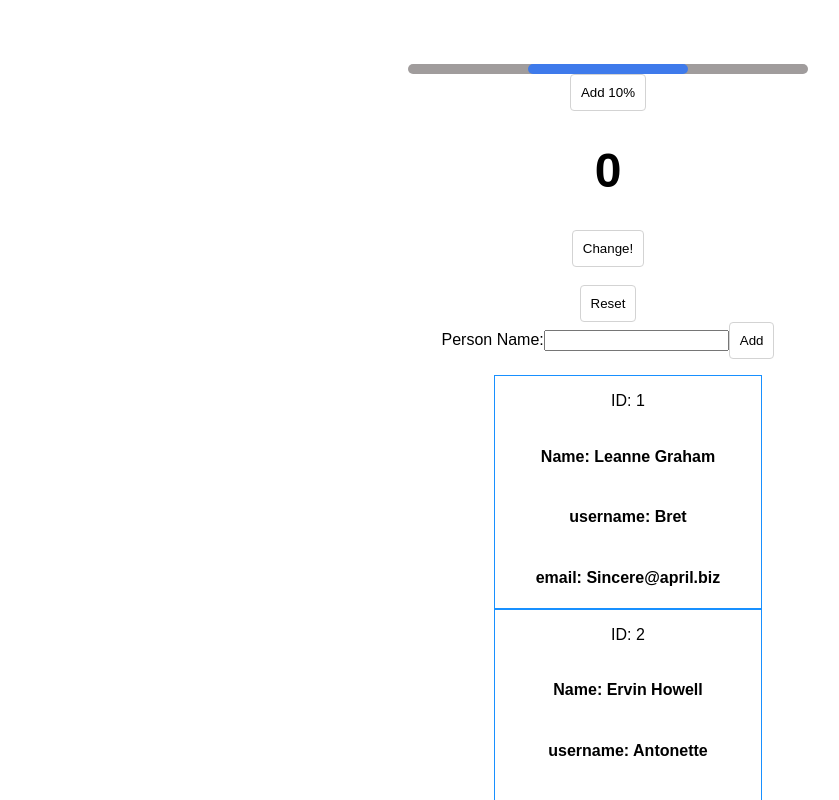
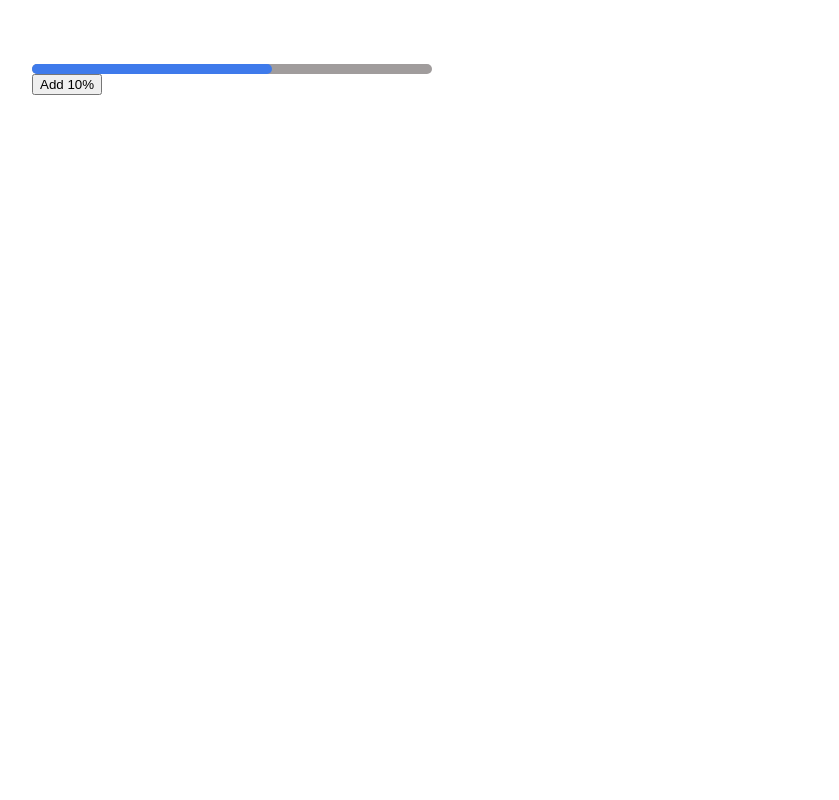
Before and after one commit to mrinjamul/react-test, a React (Create React App) app: page / in a window 1280 px wide. Shown: the top 800 px of the page, without its empty margins (32-871 px from the left). Built offline with nearby package versions, Linux system fonts and the light colour scheme; data requests are answered from the project's data file.

Commit message:
Add progress

```diff
--- a/db.json
+++ /dev/null
@@ -1,294 +0,0 @@
-{
-  "users": [
-    {
-      "id": 1,
-      "name": "Leanne Graham",
-      "username": "Bret",
-      "email": "Sincere@april.biz",
-      "address": {
-        "street": "Kulas Light",
-        "suite": "Apt. 556",
-        "city": "Gwenborough",
-        "zipcode": "92998-3874",
-        "geo": {
-          "lat": "-37.3159",
-          "lng": "81.1496"
-        }
-      },
-      "phone": "1-770-736-8031 x56442",
-      "website": "hildegard.org",
-      "company": {
-        "name": "Romaguera-Crona",
-        "catchPhrase": "Multi-layered client-server neural-net",
-        "bs": "harness real-time e-markets"
-      }
-    },
-    {
-      "id": 2,
-      "name": "Ervin Howell",
-      "username": "Antonette",
-      "email": "Shanna@melissa.tv",
-      "address": {
-        "street": "Victor Plains",
-        "suite": "Suite 879",
-        "city": "Wisokyburgh",
-        "zipcode": "90566-7771",
-        "geo": {
-          "lat": "-43.9509",
-          "lng": "-34.4618"
-        }
-      },
-      "phone": "010-692-6593 x09125",
-      "website": "anastasia.net",
-      "company": {
-        "name": "Deckow-Crist",
-        "catchPhrase": "Proactive didactic contingency",
-        "bs": "synergize scalable supply-chains"
-      }
-    },
-    {
-      "id": 3,
-      "name": "Clementine Bauch",
-      "username": "Samantha",
-      "email": "Nathan@yesenia.net",
-      "address": {
-        "street": "Douglas Extension",
-        "suite": "Suite 847",
-        "city": "McKenziehaven",
-        "zipcode": "59590-4157",
-        "geo": {
-          "lat": "-68.6102",
-          "lng": "-47.0653"
-        }
-      },
-      "phone": "1-463-123-4447",
-      "website": "ramiro.info",
-      "company": {
-        "name": "Romaguera-Jacobson",
-        "catchPhrase": "Face to face bifurcated interface",
-        "bs": "e-enable strategic applications"
-      }
-    },
-    {
-      "id": 4,
-      "name": "Patricia Lebsack",
-      "username": "Karianne",
-      "email": "Julianne.OConner@kory.org",
-      "address": {
-        "street": "Hoeger Mall",
-        "suite": "Apt. 692",
-        "city": "South Elvis",
-        "zipcode": "53919-4257",
-        "geo": {
-          "lat": "29.4572",
-          "lng": "-164.2990"
-        }
-      },
-      "phone": "493-170-9623 x156",
-      "website": "kale.biz",
-      "company": {
-        "name": "Robel-Corkery",
-        "catchPhrase": "Multi-tiered zero tolerance productivity",
-        "bs": "transition cutting-edge web services"
-      }
-    },
-    {
-      "id": 5,
-      "name": "Chelsey Dietrich",
-      "username": "Kamren",
-      "email": "Lucio_Hettinger@annie.ca",
-      "address": {
-        "street": "Skiles Walks",
-        "suite": "Suite 351",
-        "city": "Roscoeview",
-        "zipcode": "33263",
-        "geo": {
-          "lat": "-31.8129",
-          "lng": "62.5342"
-        }
-      },
-      "phone": "(254)954-1289",
-      "website": "demarco.info",
-      "company": {
-        "name": "Keebler LLC",
-        "catchPhrase": "User-centric fault-tolerant solution",
-        "bs": "revolutionize end-to-end systems"
-      }
-    },
-    {
-      "id": 6,
-      "name": "Mrs. Dennis Schulist",
-      "username": "Leopoldo_Corkery",
-      "email": "Karley_Dach@jasper.info",
-      "address": {
-        "street": "Norberto Crossing",
-        "suite": "Apt. 950",
-        "city": "South Christy",
-        "zipcode": "23505-1337",
-        "geo": {
-          "lat": "-71.4197",
-          "lng": "71.7478"
-        }
-      },
-      "phone": "1-477-935-8478 x6430",
-      "website": "ola.org",
-      "company": {
-        "name": "Considine-Lockman",
-        "catchPhrase": "Synchronised bottom-line interface",
-        "bs": "e-enable innovative applications"
-      }
-    },
-    {
-      "id": 7,
-      "name": "Kurtis Weissnat",
-      "username": "Elwyn.Skiles",
-      "email": "Telly.Hoeger@billy.biz",
-      "address": {
-        "street": "Rex Trail",
-        "suite": "Suite 280",
-        "city": "Howemouth",
-        "zipcode": "58804-1099",
-        "geo": {
-          "lat": "24.8918",
-          "lng": "21.8984"
-        }
-      },
-      "phone": "210.067.6132",
-      "website": "elvis.io",
-      "company": {
-        "name": "Johns Group",
-        "catchPhrase": "Configurable multimedia task-force",
-        "bs": "generate enterprise e-tailers"
-      }
-    },
-    {
-      "id": 8,
-      "name": "Nicholas Runolfsdottir V",
-      "username": "Maxime_Nienow",
-      "email": "Sherwood@rosamond.me",
-      "address": {
-        "street": "Ellsworth Summit",
-        "suite": "Suite 729",
-        "city": "Aliyaview",
-        "zipcode": "45169",
-        "geo": {
-          "lat": "-14.3990",
-          "lng": "-120.7677"
-        }
-      },
-      "phone": "586.493.6943 x140",
-      "website": "jacynthe.com",
-      "company": {
-        "name": "Abernathy Group",
-        "catchPhrase": "Implemented secondary concept",
-        "bs": "e-enable extensible e-tailers"
-      }
-    },
-    {
-      "id": 9,
-      "name": "Glenna Reichert",
-      "username": "Delphine",
-      "email": "Chaim_McDermott@dana.io",
-      "address": {
-        "street": "Dayna Park",
-        "suite": "Suite 449",
-        "city": "Bartholomebury",
-        "zipcode": "76495-3109",
-        "geo": {
-          "lat": "24.6463",
-          "lng": "-168.8889"
-        }
-      },
-      "phone": "(775)976-6794 x41206",
-      "website": "conrad.com",
-      "company": {
-        "name": "Yost and Sons",
-        "catchPhrase": "Switchable contextually-based project",
-        "bs": "aggregate real-time technologies"
-      }
-    },
-    {
-      "id": 10,
-      "name": "Clementina DuBuque",
-      "username": "Moriah.Stanton",
-      "email": "Rey.Padberg@karina.biz",
-      "address": {
-        "street": "Kattie Turnpike",
-        "suite": "Suite 198",
-        "city": "Lebsackbury",
-        "zipcode": "31428-2261",
-        "geo": {
-          "lat": "-38.2386",
-          "lng": "57.2232"
-        }
-      },
-      "phone": "024-648-3804",
-      "website": "ambrose.net",
-      "company": {
-        "name": "Hoeger LLC",
-        "catchPhrase": "Centralized empowering task-force",
-        "bs": "target end-to-end models"
-      }
-    },
-    {
-      "user": {
-        "name": ""
-      },
-      "id": 11
-    },
-    {
-      "user": {
-        "name": ""
-      },
-      "id": 12
-    },
-    {
-      "user": {
-        "name": ""
-      },
-      "id": 13
-    },
-    {
-      "user": {
-        "name": ""
-      },
-      "id": 14
-    },
-    {
-      "user": {
-        "name": ""
-      },
-      "id": 15
-    },
-    {
-      "user": {
-        "name": ""
-      },
-      "id": 16
-    },
-    {
-      "user": {
-        "name": ""
-      },
-      "id": 17
-    },
-    {
-      "user": {
-        "name": ""
-      },
-      "id": 18
-    },
-    {
-      "user": {
-        "name": ""
-      },
-      "id": 19
-    },
-    {
-      "user": {
-        "name": ""
-      },
-      "id": 20
-    }
-  ]
-}
--- a/src/App.js
+++ b/src/App.js
@@ -1,64 +1,19 @@
-import React, { Component } from "react";
-import axios from "axios";
-import User from "./components/User";
+import React from "react";
+import "./App.css";
 
-import "./App.css";
-import "./styles/Main.sass";
 import ProgressBar from "./components/ProgressBar";
 
-class App extends Component {
-  constructor() {
-    super();
-    this.state = {
-      percent: 0.4,
-      count: 0,
-      name: "",
-      persons: [],
-    };
-    this.handleClick = this.handleClick.bind(this);
-    this.handleReset = this.handleReset.bind(this);
-  }
-
+class App extends React.Component {
+  state = {
+    percent: 0.6,
+  };
   updateProgress = (field, val) => {
     this.setState({ [field]: val });
   };
 
-  handleClick() {
-    this.setState((prevState) => {
-      return {
-        count: prevState.count + 1,
-      };
-    });
-  }
-  handleReset() {
-    this.setState({ count: 0 });
-  }
-  componentDidMount() {
-    axios.get(`http://localhost:8080/users`).then((res) => {
-      const persons = res.data;
-      this.setState({ persons });
-      console.log(persons);
-    });
-  }
-  handleChange = (event) => {
-    this.setState({ name: event.target.value });
-  };
-  handleSubmit = (event) => {
-    event.preventDefault();
-
-    const user = {
-      name: this.state.name,
-    };
-
-    axios.post(`http://localhost:8080/users`, { user }).then((res) => {
-      console.log(res);
-      console.log(res.data);
-    });
-  };
-
   render() {
     return (
-      <div>
+      <div className="App">
         <div className="div">
           <ProgressBar width={400} percent={this.state.percent} />
           <button
@@ -69,33 +24,8 @@ class App extends Component {
             Add 10%
           </button>
         </div>
-        <h1>{this.state.count}</h1>
-        <button onClick={this.handleClick}>Change!</button>
-        <br />
-        <button onClick={this.handleReset}>Reset</button>
-        <form onSubmit={this.handleSubmit}>
-          <label>
-            Person Name:
-            <input type="text" name="name" onChange={this.handleChange} />
-          </label>
-          <button type="submit">Add</button>
-        </form>
-        <div>
-          <ul>
-            {this.state.persons.map((person) => (
-              <User
-                key={person.id}
-                id={person.id}
-                name={person.name}
-                username={person.username}
-                email={person.email}
-              />
-            ))}
-          </ul>
-        </div>
       </div>
     );
   }
 }
-
 export default App;
--- a/src/components/User.jsx
+++ /dev/null
@@ -1,17 +0,0 @@
-import React from "react";
-const styles = {
-  border: "1px solid #1890ff",
-};
-const User = (props) => {
-  const { id, name, username, email } = props;
-  return (
-    <div style={styles}>
-      <p> ID: {id} </p>
-      <h4>Name: {name} </h4>
-      <h4>username: {username} </h4>
-      <h4>email: {email} </h4>
-    </div>
-  );
-};
-
-export default User;
--- a/src/styles/Main.sass
+++ /dev/null
@@ -1,17 +0,0 @@
-div
-    display: flex
-    flex-direction: column
-    align-items: center
-    justify-content: center
-    h1
-        font-size: 3em
-
-    button
-        border: 1px solid lightgray
-        background-color: transparent
-        padding: 10px
-        border-radius: 4px
-        &:hover
-            cursor: pointer
-        &:focus
-            outline: 0
```
